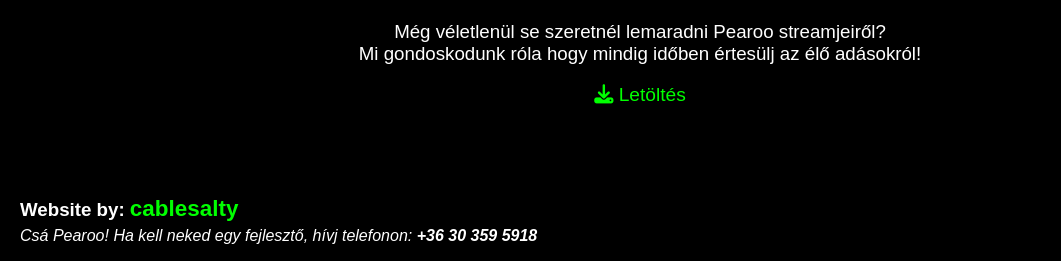
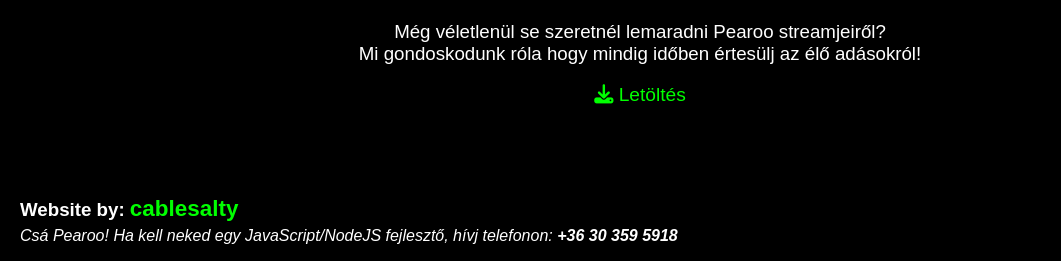
Before and after one commit to cablesalty/PearFound, a plain HTML site: page index.html in a window 1280 px wide. Shown: the part 1438-1699 px from the top of the page, without its empty margins (0-1061 px from the left). Drawn offline with Linux system fonts and the light colour scheme; a script that the page names is missing.

Commit message:
Footer módosítása

```diff
--- a/index.html
+++ b/index.html
@@ -32,7 +32,7 @@
     <br>
     <div class="r3">
         <h3>Website by: <a href="https://github.com/cablesalty">cablesalty</a></h3>
-        <p>Csá Pearoo! Ha kell neked egy fejlesztő, hívj telefonon: <b>+36 30 359 5918</b></p>
+        <p>Csá Pearoo! Ha kell neked egy JavaScript/NodeJS fejlesztő, hívj telefonon: <b>+36 30 359 5918</b></p>
     </div>
 </body>
 
```
